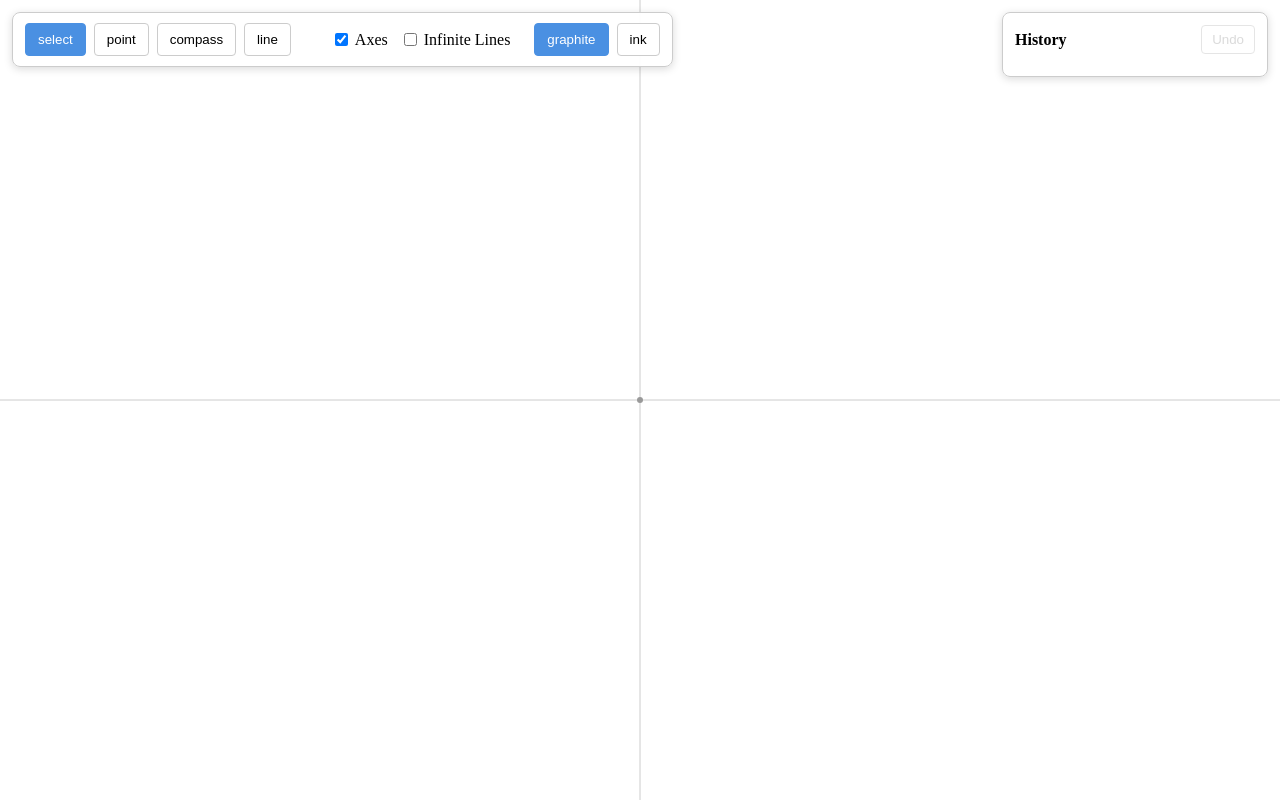
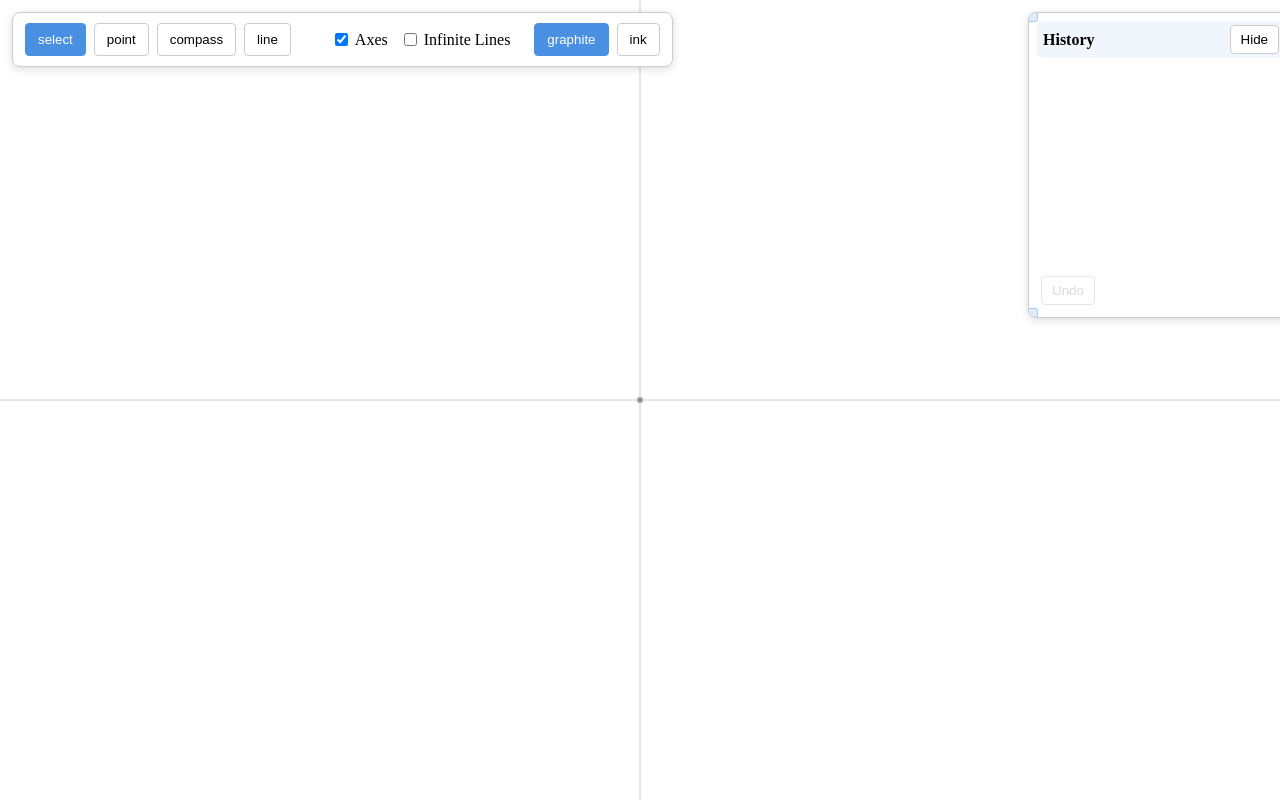
Before and after one commit to gjinrexhaj/aurea, a React (Vite) app: page / in a window 1280 px wide. Built offline with nearby package versions, Linux system fonts and the light colour scheme.

Commit message:
feat(history): refactor HistoryPanel layout and styling

```diff
--- a/src/ui/HistoryPanel.css
+++ b/src/ui/HistoryPanel.css
@@ -1,41 +1,14 @@
-.history-panel {
-    position: absolute;
-    top: 12px;
-    right: 12px;
-    width: 240px;
-    max-height: calc(100vh - 24px);
+.history-panel-body {
+    flex: 1;
+    min-height: 0;
     display: flex;
     flex-direction: column;
     gap: 10px;
-    padding: 12px;
-    background: rgba(255, 255, 255, 0.95);
-    border: 1px solid #ccc;
-    border-radius: 8px;
-    box-shadow: 0 2px 8px rgba(0, 0, 0, 0.15);
-    z-index: 1000;
-}
-
-.history-panel-header {
-    display: flex;
-    align-items: center;
-    justify-content: space-between;
-    gap: 8px;
-}
-
-.history-undo-button {
-    padding: 6px 10px;
-    border: 1px solid #ccc;
-    border-radius: 4px;
-    background: white;
-    cursor: pointer;
-}
-
-.history-undo-button:disabled {
-    cursor: not-allowed;
-    opacity: 0.5;
 }
 
 .history-list {
+    flex: 1;
+    min-height: 0;
     margin: 0;
     padding-left: 18px;
     overflow: auto;
@@ -46,13 +19,17 @@
 }
 
 .history-item {
-    width: 100%;
+    display: block;
+    width: max-content;
+    min-width: 100%;
     padding: 6px 8px;
     border: 1px solid transparent;
     border-radius: 4px;
     background: transparent;
     text-align: left;
+    white-space: nowrap;
     cursor: pointer;
+    box-sizing: border-box;
 }
 
 .history-item:hover {
@@ -63,3 +40,17 @@
     border-color: #4a90e2;
     background: #eaf2ff;
 }
+
+.history-undo-button-footer {
+    align-self: flex-start;
+    padding: 6px 10px;
+    border: 1px solid #ccc;
+    border-radius: 4px;
+    background: white;
+    cursor: pointer;
+}
+
+.history-undo-button-footer:disabled {
+    cursor: not-allowed;
+    opacity: 0.5;
+}
--- a/src/ui/HistoryPanel.tsx
+++ b/src/ui/HistoryPanel.tsx
@@ -1,5 +1,6 @@
-import type { HistoryStep } from "../construction/HistoryStep.ts";
-import { describeHistoryStep } from "../construction/historyUtils.ts";
+import type {HistoryStep} from "../construction/HistoryStep.ts";
+import {describeHistoryStep} from "../construction/historyUtils.ts";
+import {Window} from "./Window.tsx";
 import "./HistoryPanel.css";
 
 type HistoryPanelProps = {
@@ -9,6 +10,21 @@ type HistoryPanelProps = {
     onUndo: () => void;
 };
 
+const MIN_WIDTH = 240;
+const EDGE_PADDING = 12;
+
+function getInitialBounds() {
+    const width = MIN_WIDTH;
+    const height = 280;
+
+    return {
+        left: Math.max(EDGE_PADDING, window.innerWidth - width - EDGE_PADDING),
+        top: EDGE_PADDING,
+        width,
+        height,
+    };
+}
+
 export function HistoryPanel({
     history,
     selectedHistoryId,
@@ -16,24 +32,8 @@ export function HistoryPanel({
     onUndo,
 }: HistoryPanelProps) {
     return (
-        <aside
-            className="history-panel"
-            onPointerDown={event => event.stopPropagation()}
-            onPointerUp={event => event.stopPropagation()}
-            onClick={event => event.stopPropagation()}
-        >
-            <div className="history-panel-header">
-                <strong>History</strong>
-                <button
-                    type="button"
-                    className="history-undo-button"
-                    onClick={onUndo}
-                    disabled={history.length === 0}
-                >
-                    Undo
-                </button>
-            </div>
-
+        <Window title="History" initialBounds={getInitialBounds()}>
+            <div className="history-panel-body">
                 <ol className="history-list">
                     {history.map(step => (
                         <li key={step.id}>
@@ -55,6 +55,16 @@ export function HistoryPanel({
                         </li>
                     ))}
                 </ol>
-        </aside>
+
+                <button
+                    type="button"
+                    className="history-undo-button history-undo-button-footer"
+                    onClick={onUndo}
+                    disabled={history.length === 0}
+                >
+                    Undo
+                </button>
+            </div>
+        </Window>
     );
 }
```
Lines whose indentation alone changed are shown as unchanged.
